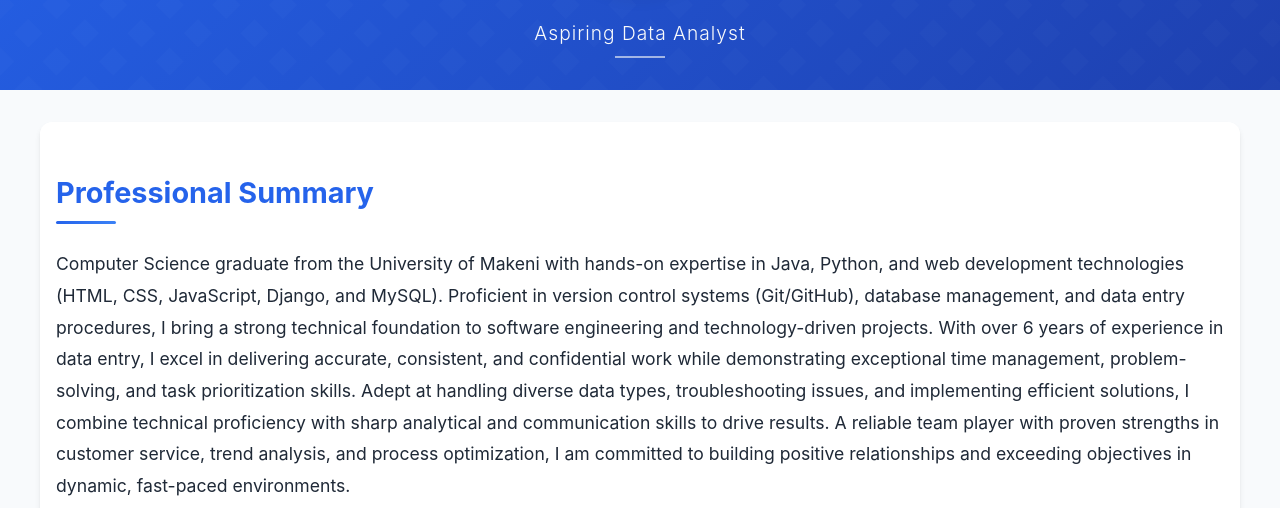
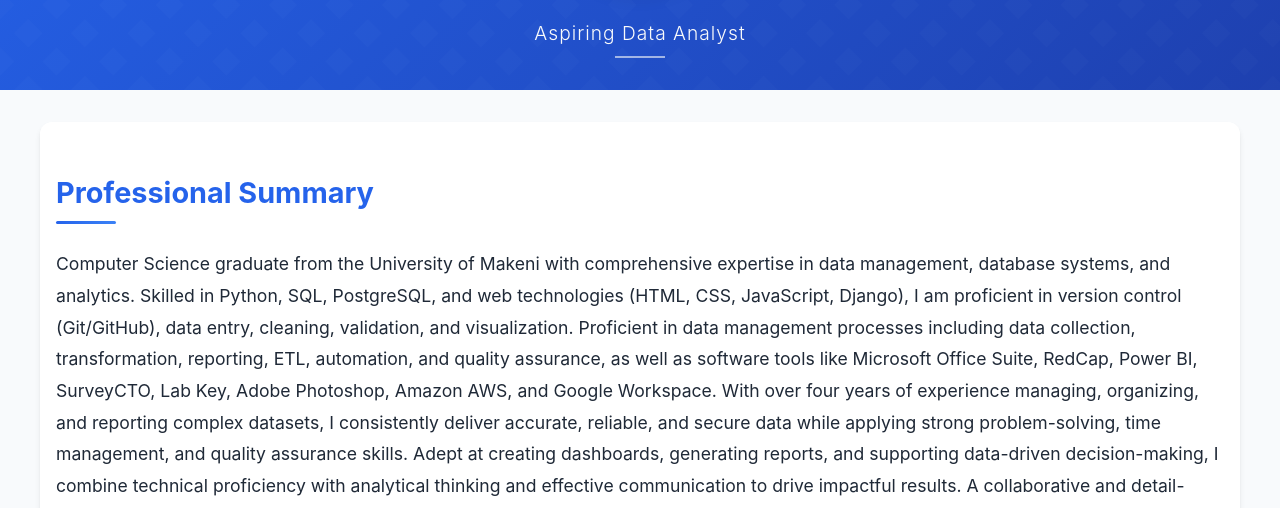
Before and after one commit to Saidu45/portfolio, a plain HTML site: page index.html in a window 1280 px wide. Shown: the part 292-800 px from the top of the page. Drawn offline with Linux system fonts and the light colour scheme.

Commit message:
Update index.html

```diff
--- a/index.html
+++ b/index.html
@@ -31,14 +31,14 @@
 
     <section id="professional-summary">
         <h2>Professional Summary</h2>
-        <p>
-            Computer Science graduate from the University of Makeni with hands-on expertise in Java, Python, and web development technologies (HTML, CSS, JavaScript, Django, and MySQL). Proficient in version control systems (Git/GitHub), database management, and data entry procedures, I bring a strong technical foundation to software engineering and technology-driven projects.
+<p>
+    Computer Science graduate from the University of Makeni with comprehensive expertise in data management, database systems, and analytics. Skilled in Python, SQL, PostgreSQL, and web technologies (HTML, CSS, JavaScript, Django), I am proficient in version control (Git/GitHub), data entry, cleaning, validation, and visualization. Proficient in data management processes including data collection, transformation, reporting, ETL, automation, and quality assurance, as well as software tools like Microsoft Office Suite, RedCap, Power BI, SurveyCTO, Lab Key, Adobe Photoshop, Amazon AWS, and Google Workspace.
 
-            With over 6 years of experience in data entry, I excel in delivering accurate, consistent, and confidential work while demonstrating exceptional time management, problem-solving, and task prioritization skills. Adept at handling diverse data types, troubleshooting issues, and implementing efficient solutions, I combine technical proficiency with sharp analytical and communication skills to drive results.
+    With over four years of experience managing, organizing, and reporting complex datasets, I consistently deliver accurate, reliable, and secure data while applying strong problem-solving, time management, and quality assurance skills. Adept at creating dashboards, generating reports, and supporting data-driven decision-making, I combine technical proficiency with analytical thinking and effective communication to drive impactful results.
 
-            A reliable team player with proven strengths in customer service, trend analysis, and process optimization, I am committed to building positive relationships and exceeding objectives in dynamic, fast-paced environments.
+    A collaborative and detail-oriented professional, I am committed to enhancing data operations, maintaining data integrity, and supporting organizational growth in fast-paced, dynamic environments.
+</p>
 
-        </p>
     </section>
 
     <section id="skills">
```
